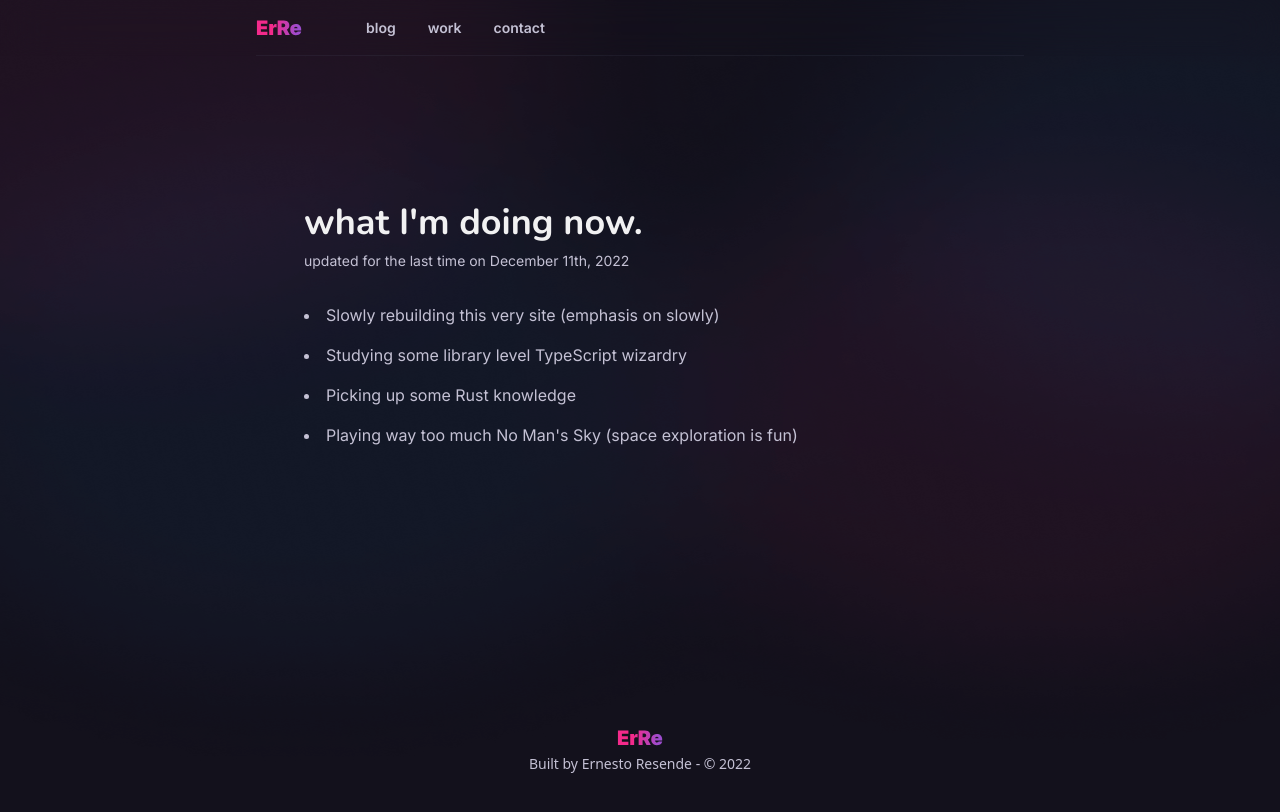
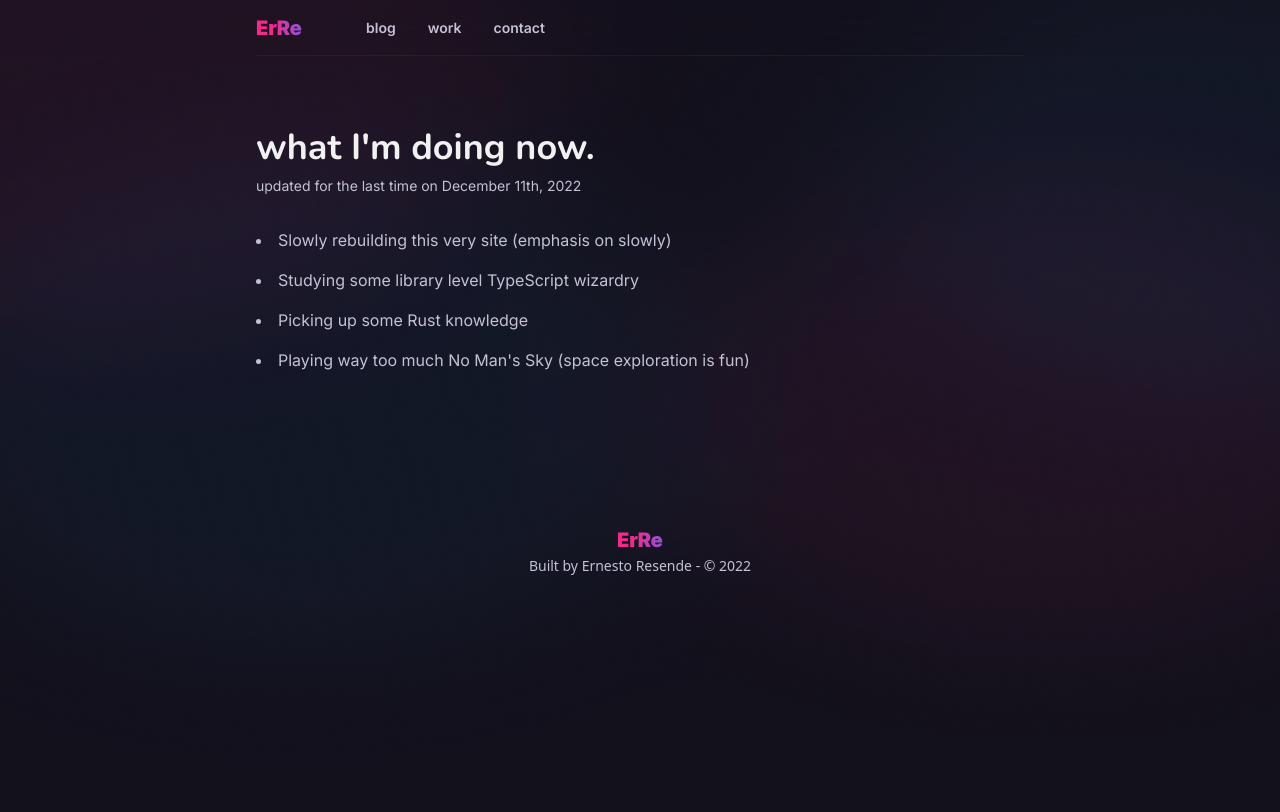
Before and after one commit to ernestoresende/ernestoresende.com, a Next.js app: page /now in a window 1280 px wide. Shown: the top 812 px of the page. Built offline with nearby package versions, Linux system fonts and the light colour scheme.

Commit message:
refactor: adjust layout on now page

```diff
--- a/pages/now.tsx
+++ b/pages/now.tsx
@@ -9,8 +9,8 @@ const NowPage: NextPage = () => {
         title="what I'm doing now - Ernesto Resende"
       />
       <HomeLayout>
-        <section className="px-8 h-screen-5/6 flex justify-center items-center">
-          <div className="max-w-2xl w-full">
+        <section className="pt-32 pb-20 h-full flex justify-center items-center">
+          <div className="max-w-3xl w-full">
             <h1 className="font-display font-bold text-4xl pb-2">
               what I&apos;m doing now.
             </h1>
```
